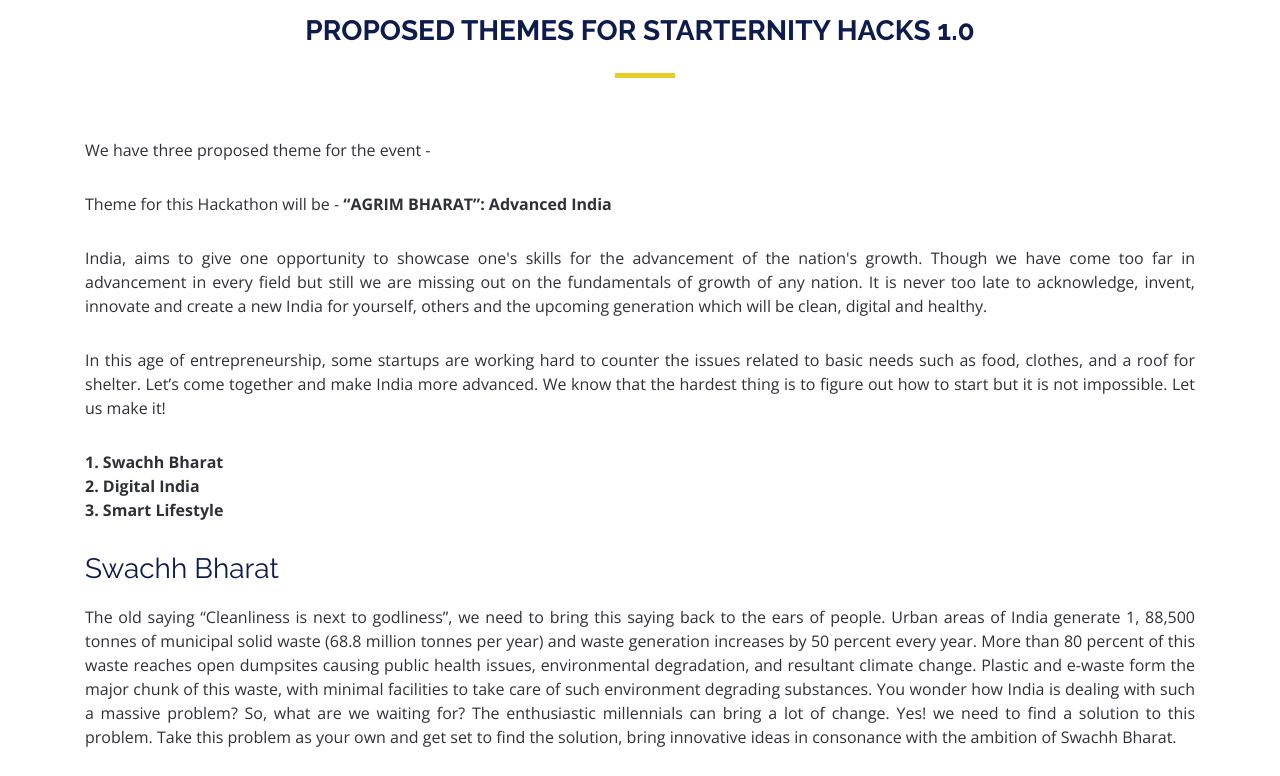
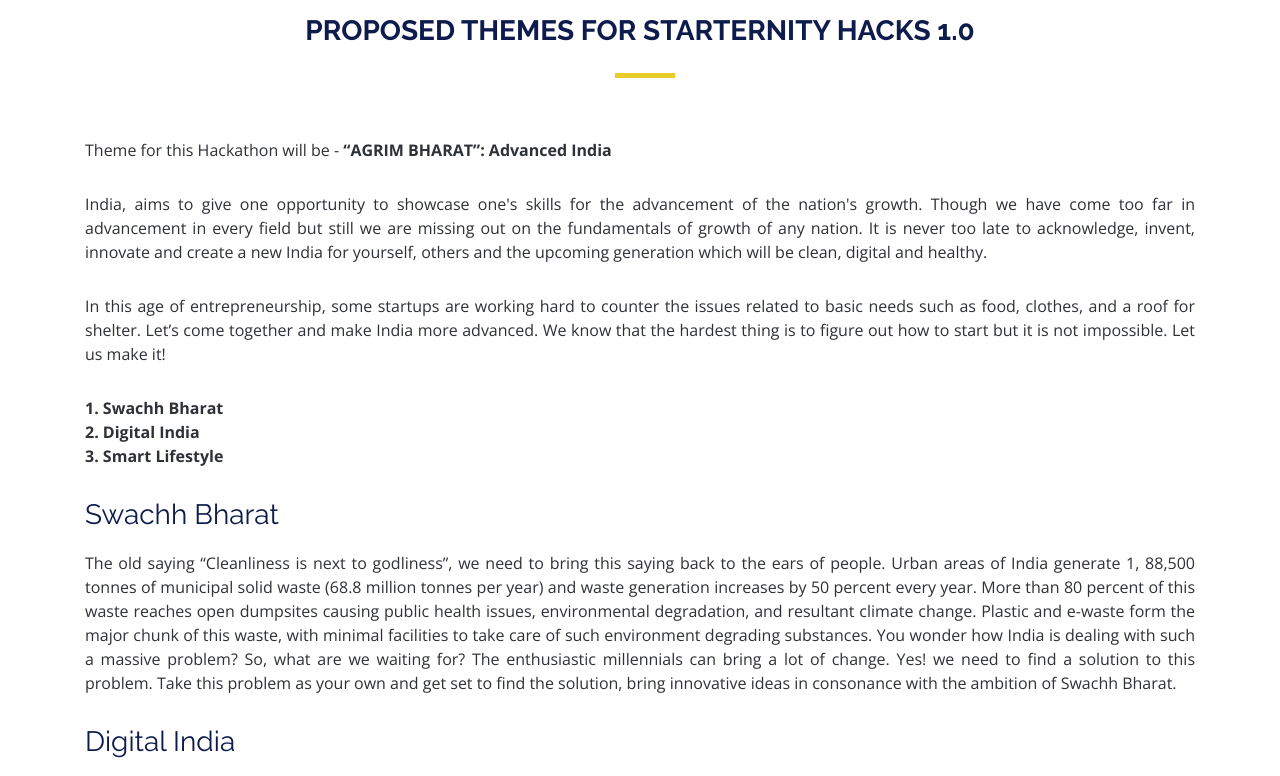
Before and after one commit to starternityhacksdemo/starternityhacksdemo.github.io, a plain HTML site: page index.html in a window 1280 px wide. Shown: the part 2000-2776 px from the top of the page. Drawn offline with nearby package versions, Linux system fonts and the light colour scheme.

Commit message:
edit on content

```diff
--- a/index.html
+++ b/index.html
@@ -185,7 +185,7 @@
         </div>
 
            <div class="text-center">
-              <p style="text-align: justify;">We have three proposed theme for the event -</p>
+              <!-- <p style="text-align: justify;">We have three proposed theme for the event -</p> -->
 
               <p style="text-align: justify;">
 
```
